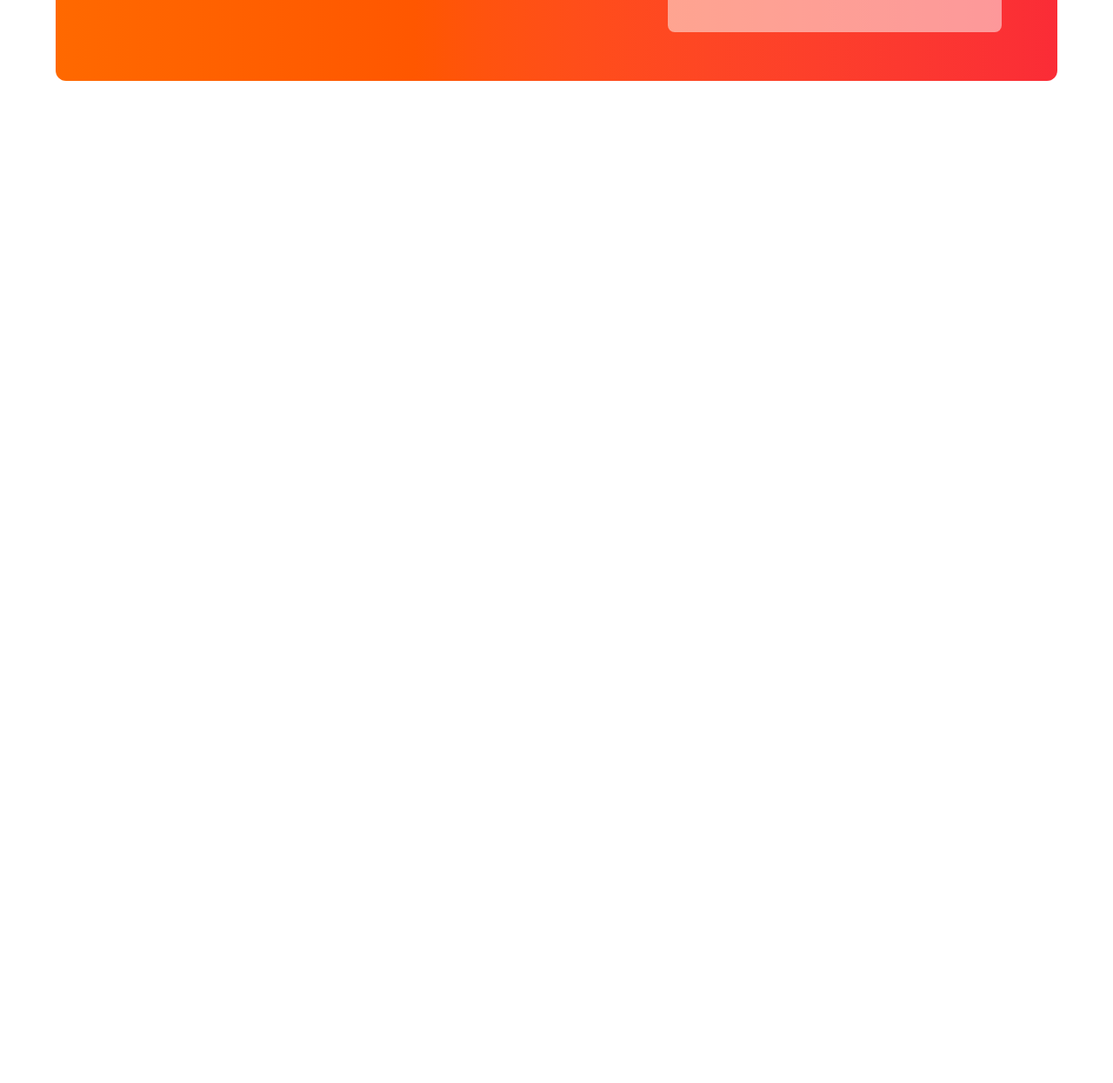
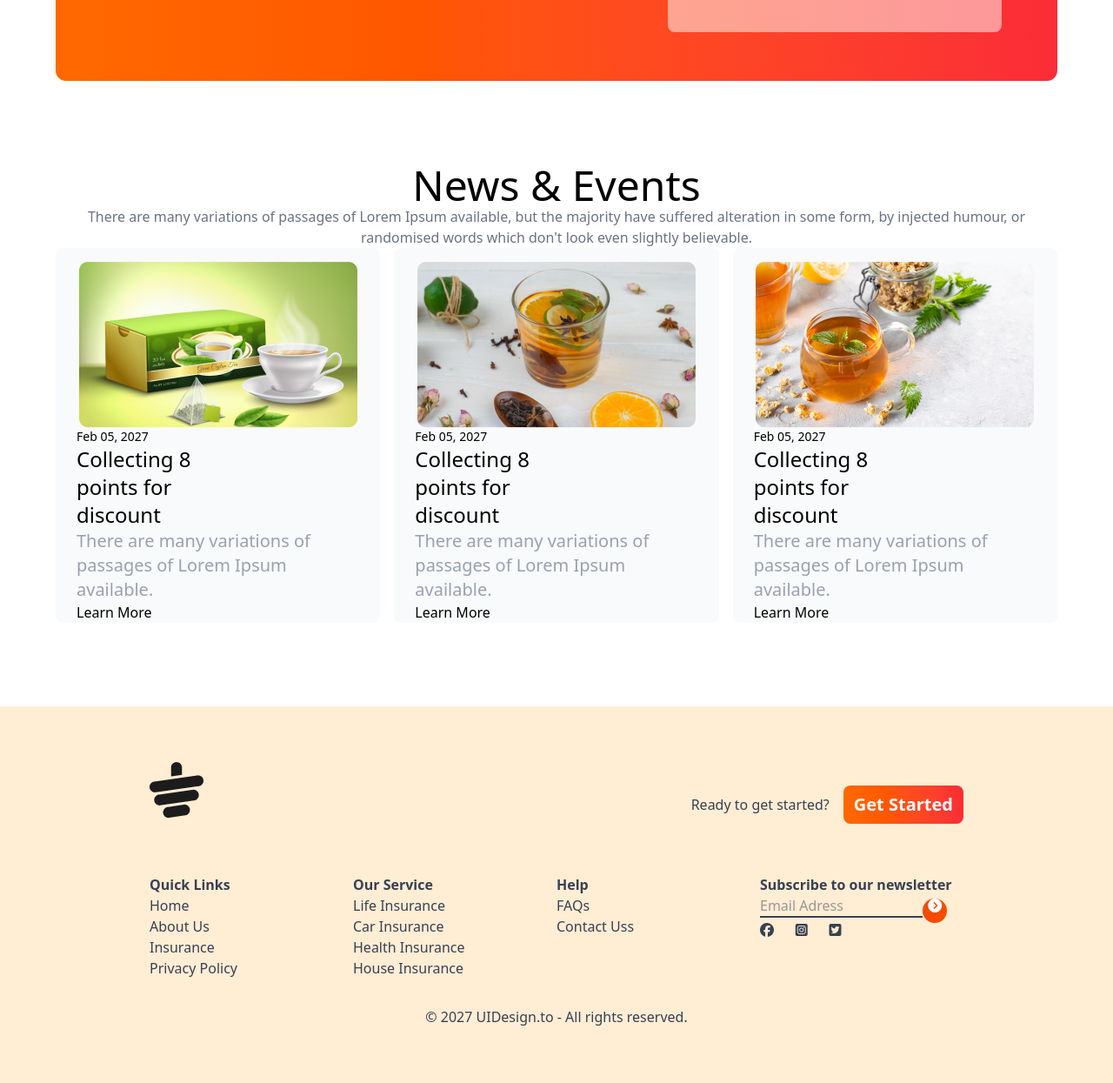
Before and after one commit to mdamirulislam313/tea-house, a plain HTML site: page index.html in a window 1280 px wide. Shown: the part 2188-3433 px from the top of the page at 87% size. Before the commit the page ends 2281 px from the top, so only its background shows below. Drawn offline with nearby package versions, Linux system fonts and the light colour scheme.

Commit message:
adedd news card section

```diff
--- a/index.html
+++ b/index.html
@@ -123,7 +123,7 @@
             <div class=" bg-gradient-to-r from-orange-500 to-red-500 rounded-xl grid grid-cols-1 lg:grid-cols-2 text-white px-7 md:px-16">
 
                 <!-- text section -->
-                 <div class="w-5/6 py-24">
+                 <div class="w-5/6 py-30">
                   <h1 class="text-5xl font-bold mb-5 mt-10">Meet Our Super Clients</h1>
                   <br>
                   <p class="mb-5">There are many variations of passages of Lorem Ipsum available, but the majority have suffered alteration in some form, by injected humour, or randomised words which don't look even slightly believable. </p>
@@ -171,6 +171,125 @@
                   </div>
             </div>
           </section>
+          <!-- news section homewark-->
+           <section class="py-6 lg:py-24">
+            <!-- text section -->
+            <div class="my-5xl">
+              <h1 class="text-5xl text-center">News & Events</h1>
+              <p class="text-center text-gray-500">There are many variations of passages of Lorem Ipsum available, but the majority have suffered alteration in some form, by injected humour, or randomised words which don't look even slightly believable. </p>
+            </div>
+            <!-- news card section -->
+
+             <div class="grid grid-cols-1 md:grid-cols-3 gap-4 rounded-lg  md:justify-center items-center">
+              <div class=" bg-gray-50 px-4 overflow-hidden rounded-lg ">
+              <img class=" mx-auto pt-4" src="images/news-1.png" alt="">
+              <h4 class="text-sm font-gray-500 pl-2">Feb 05, 2027</h4>
+              <h1 class="text-2xl w-3/5 pl-2">Collecting 8 points for discount</h1>
+              <p class="text-xl text-gray-400 w-5/6 pl-2">There are many variations of passages of Lorem Ipsum available.</p>
+              <p class="pl-2">Learn More</p>
+              </div>
+              <div class=" bg-gray-50 px-4 overflow-hidden rounded-lg ">
+              <img class=" mx-auto pt-4" src="images/news-2.png" alt="">
+              <h4 class="text-sm font-gray-500 pl-2">Feb 05, 2027</h4>
+              <h1 class="text-2xl w-3/5 pl-2">Collecting 8 points for discount</h1>
+              <p class="text-xl text-gray-400 w-5/6 pl-2">There are many variations of passages of Lorem Ipsum available.</p>
+              <p class="pl-2">Learn More</p>
+              </div>
+              <div class=" bg-gray-50 px-4 overflow-hidden rounded-lg ">
+              <img class=" mx-auto pt-4" src="images/news-3.png" alt="">
+              <h4 class="text-sm font-gray-500 pl-2">Feb 05, 2027</h4>
+              <h1 class="text-2xl w-3/5 pl-2">Collecting 8 points for discount</h1>
+              <p class="text-xl text-gray-400 w-5/6 pl-2">There are many variations of passages of Lorem Ipsum available.</p>
+              <p class="pl-2">Learn More</p>
+              </div>
+
+             </div>
+           </section>
      </main>
+      <!-- footer section -->
+           <footer class="bg-orange-100 text-gray-700 py-10 px-4 md:py-16">
+           <div class="w-9/12 mx-auto">
+           <!-- logo -->
+            <div class="mb-8 flex justify-between">
+              <img class="mb-8" src="./images/cup.png" alt="">
+              <div class="flex items-center gap-4">
+                <h4>Ready to get started?</h4>
+                <button class="bg-linear-to-r from-orange-500 to-red-500 px-3 py-2 rounded-lg text-white font-bold text-xl">Get Started</button>
+              </div>
+            </div>
+             <!-- links -->
+               <div class="grid grid-cols-1 md:grid-cols-4 grid-cols-4">
+                <!-- first column -->
+                <div>
+                  <h3 class="font-semibold">Quick Links</h3>
+                  <ul class="space-y2">
+                    <li>
+                      <a class="hover-txet-orange-600 " href="">Home</a>
+                    </li>
+                    <li>
+                      <a class="hover-txet-orange-600 " href="">About Us</a>
+                    </li>
+                    <li>
+                      <a class="hover-txet-orange-600 " href="">Insurance</a>
+                    </li>
+                    <li>
+                      <a class="hover-txet-orange-600 " href="">Privacy Policy</a>
+                    </li>
+                  </ul>
+                </div>
+                <!-- second column -->
+                <div>
+                  <h3 class="font-semibold">Our Service</h3>
+                  <ul class="space-y2">
+                    <li>
+                      <a class="hover-txet-orange-600 " href="">Life Insurance</a>
+                    </li>
+                    <li>
+                      <a class="hover-txet-orange-600 " href="">Car Insurance</a>
+                    </li>
+                    <li>
+                      <a class="hover-txet-orange-600 " href="">Health Insurance</a>
+                    </li>
+                    <li>
+                      <a class="hover-txet-orange-600 " href="">House Insurance</a>
+                    </li>
+                  </ul>
+                </div>
+                <!-- third column -->
+                <div>
+                  <h3 class="font-semibold">Help</h3>
+                  <ul class="space-y2">
+                    <li>
+                      <a class="hover-txet-orange-600 " href="">FAQs</a>
+                    </li>
+                    <li>
+                      <a class="hover-txet-orange-600 " href="">Contact Uss</a>
+                    </li>
+
+                  </ul>
+                </div>
+                <!-- forth column -->
+                 <div>
+                  <h3 class="font-semibold">Subscribe to our newsletter</h3>
+                   <div class="flex flex-col space-y-2">
+                  <div>
+                  <input placeholder="Email Adress" type="text" class="bg-transparent border-b-2 black w-4/5 md:5/6"><i class="fa-solid fa-circle-chevron-right w-7 h-7  bg-orange-600 rounded-full text-white inline-flex text-center items-center" ></i>
+                  <div class="flex  justify-between w-2/5">
+                    <i class="fa-brands fa-facebook"></i>
+                    <i class="fa-brands fa-square-instagram"></i>
+                    <i class="fa-brands fa-square-twitter"></i>
+                  </div>
+                 </div>
+                 </div>
+                 </div>
+
+              </div>
+              <div class="text-center pt-4 mt-4">
+                  <p>© 2027 UIDesign.to - All rights reserved.</p>
+                 </div>
+            </div>
+            </footer>
+
+
 </body>
 </html>
```
